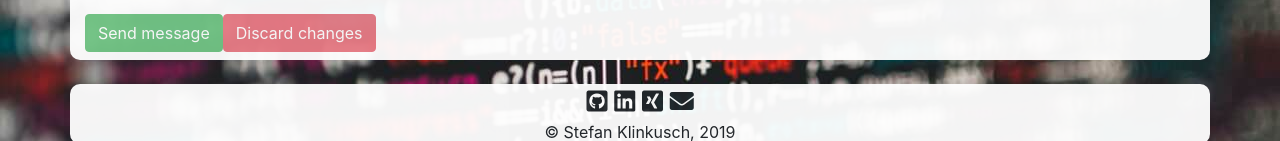
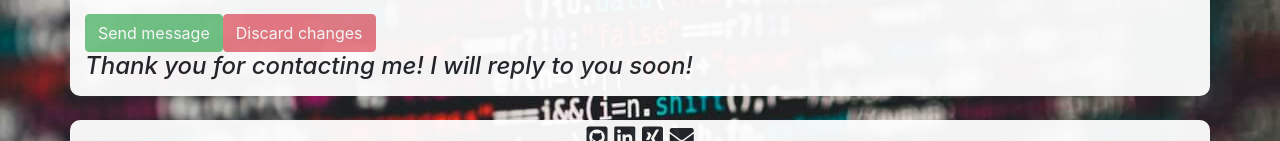
Before and after one commit to sklinkusch/portfolio, a React (Create React App) app: page / in a window 1280 px wide. Both pictures are taken after typing "Sample", "name@example.com", "Sample" into the empty fields and a click on the button "Send message". Shown: the part 8470-8611 px from the top of the page. Built offline with nearby package versions, Linux system fonts and the light colour scheme; no server answers.

Commit message:
add thank you message

```diff
--- a/src/Components/ContactForm.js
+++ b/src/Components/ContactForm.js
@@ -35,6 +35,11 @@ export default function ContactForm(props) {
         fieldRef={props.messField}
       />
       <Buttons deleteAll={props.deleteAll} />
+      <div style={{ display: "none" }} className="thankyou_message">
+        <h4>
+          <em>Thank you for contacting me! I will reply to you soon!</em>
+        </h4>
+      </div>
     </form>
   );
 }
```
